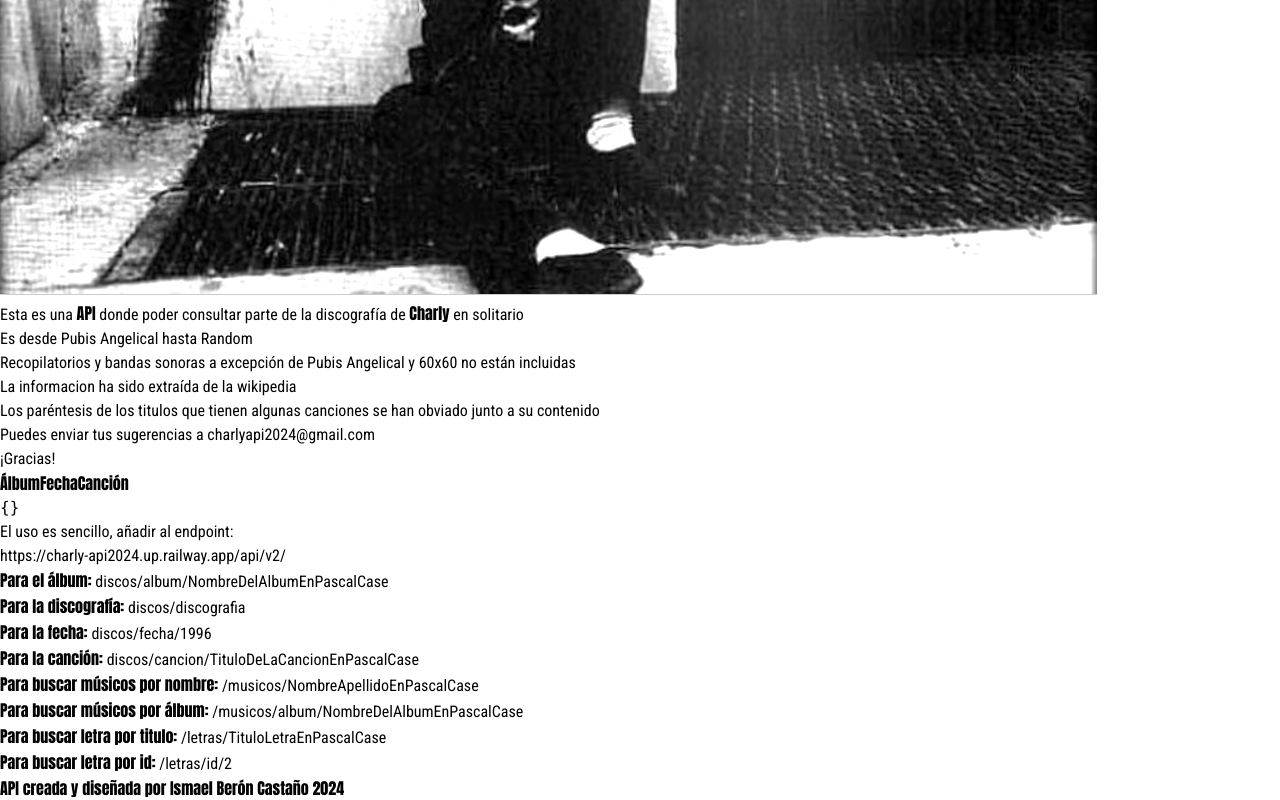
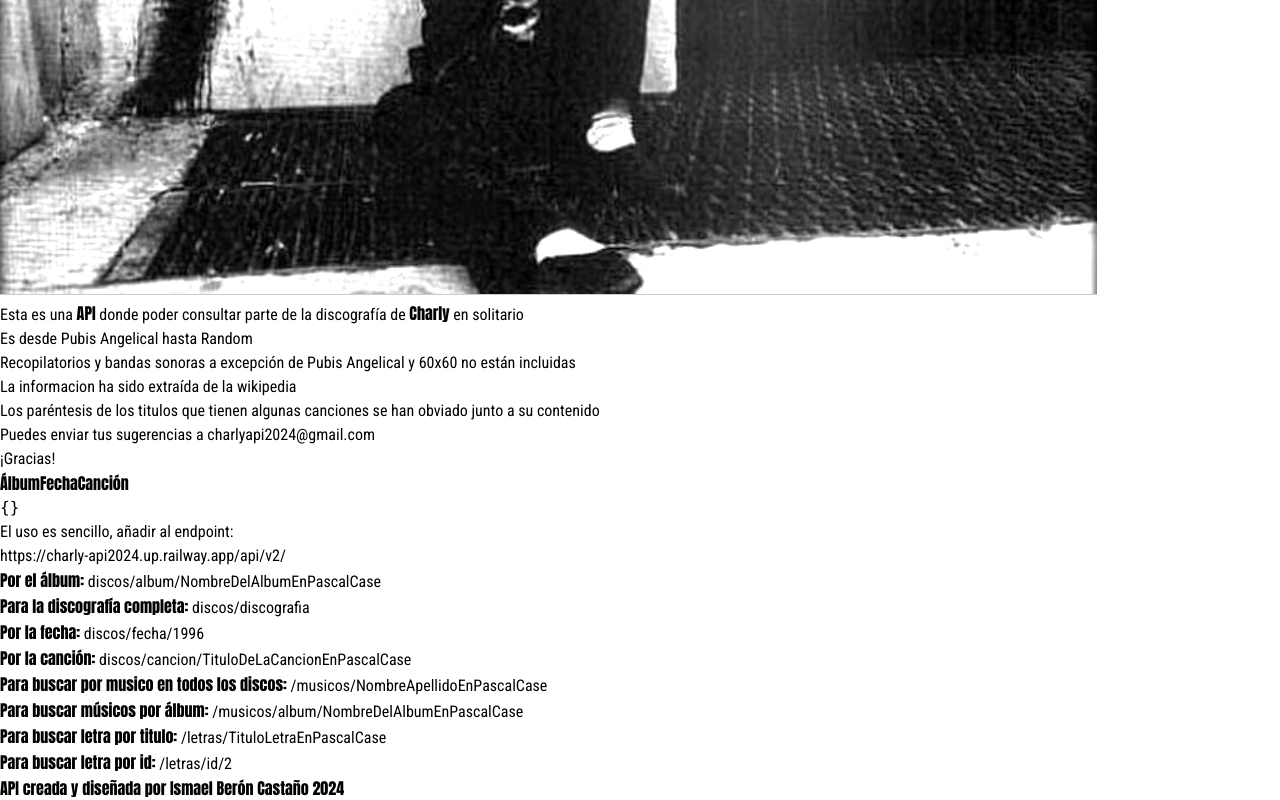
Before and after one commit to IsmaelBeronCastano/Charly_front, a React (Vite) app: page / in a window 1280 px wide. Shown: the part 492-1292 px from the top of the page. Built offline with nearby package versions, Linux system fonts and the light colour scheme.

Commit message:
cambio semántico

```diff
--- a/src/components/Main.tsx
+++ b/src/components/Main.tsx
@@ -22,11 +22,11 @@ const Main = () => {
                   <div className="text-left pl-1">
                     <p className="text-xl font-bold mt-3 mb-2">El uso es sencillo, añadir al endpoint: </p>
                     <p className="text-xl">https://charly-api2024.up.railway.app/api/v2/</p>
-                    <p className="mt-4"><span>Para el álbum: </span>discos/album/NombreDelAlbumEnPascalCase</p>
-                    <p><span>Para la discografía: </span>discos/discografia</p>
-                    <p><span>Para la fecha: </span>discos/fecha/1996</p>
-                    <p><span>Para la canción: </span>discos/cancion/TituloDeLaCancionEnPascalCase</p>
-                    <p><span>Para buscar músicos por nombre: </span>/musicos/NombreApellidoEnPascalCase</p>
+                    <p className="mt-4"><span>Por el álbum: </span>discos/album/NombreDelAlbumEnPascalCase</p>
+                    <p><span>Para la discografía completa: </span>discos/discografia</p>
+                    <p><span>Por la fecha: </span>discos/fecha/1996</p>
+                    <p><span>Por la canción: </span>discos/cancion/TituloDeLaCancionEnPascalCase</p>
+                    <p><span>Para buscar por musico en todos los discos: </span>/musicos/NombreApellidoEnPascalCase</p>
                     <p><span>Para buscar músicos por álbum: </span>/musicos/album/NombreDelAlbumEnPascalCase</p>
                     <p><span>Para buscar letra por titulo: </span>/letras/TituloLetraEnPascalCase</p>
                     <p><span>Para buscar letra por id: </span>/letras/id/2</p>
```
